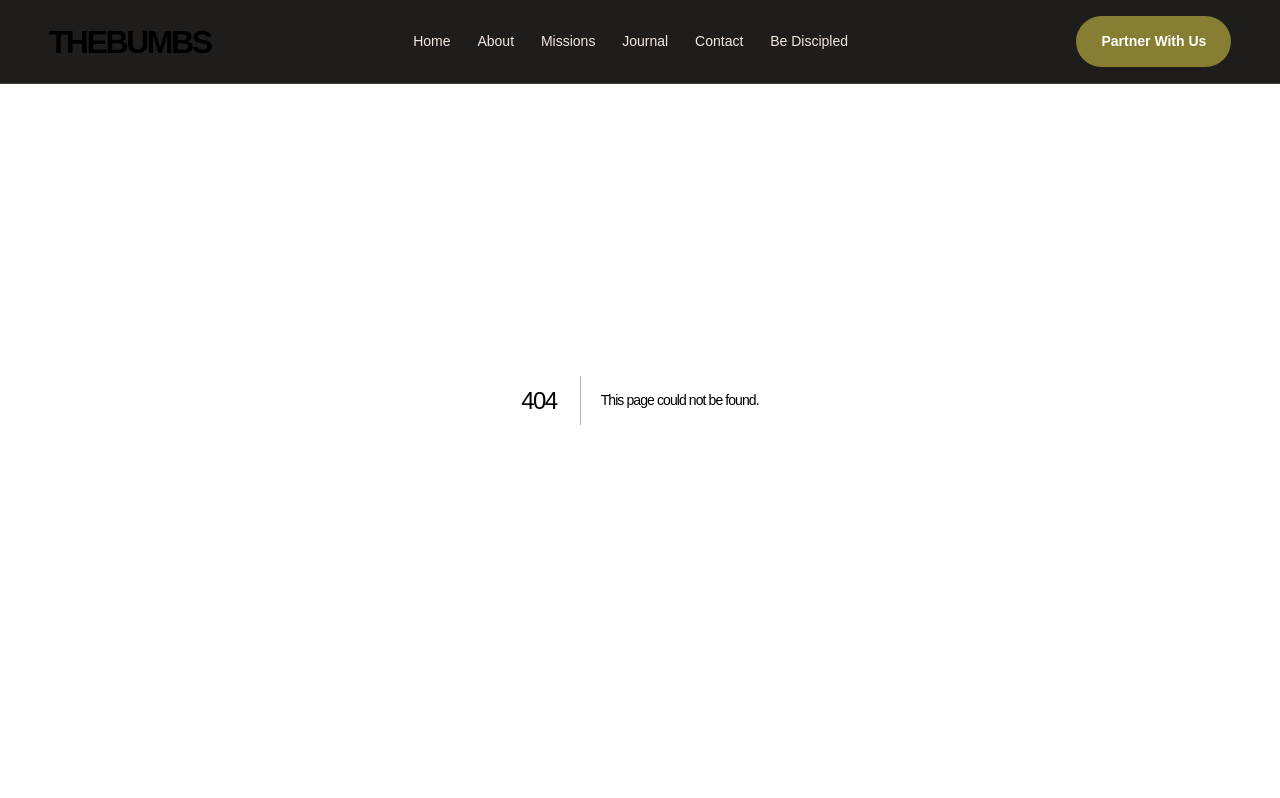
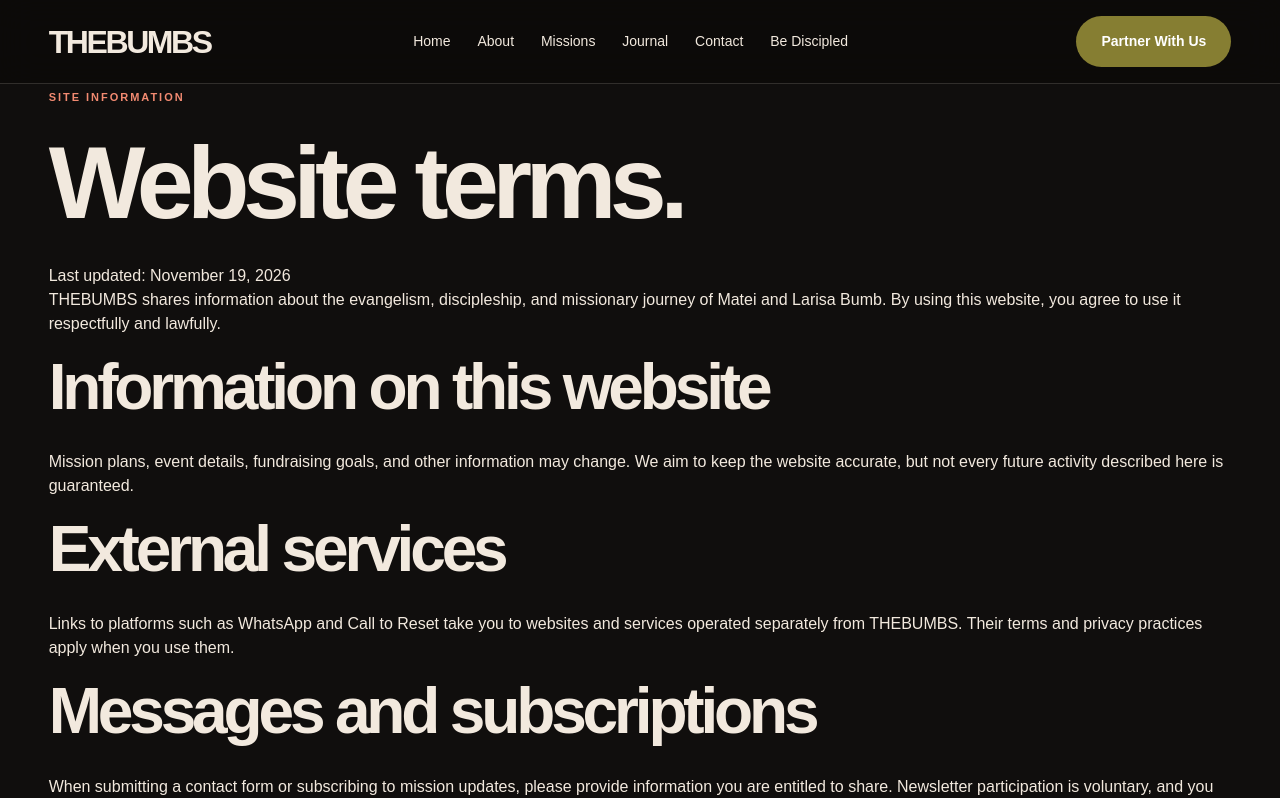
Before and after one commit to bumbmatei-sys/thebumbs-website, a Next.js app: page /terms in a window 1280 px wide. Before the commit this address had no page. Shown: the top 798 px of the page. Built offline with nearby package versions, Linux system fonts and the light colour scheme.

Commit message:
legal: add linked terms information page

```diff
--- /dev/null
+++ b/app/terms/page.tsx
@@ -0,0 +1,17 @@
+import Link from "next/link";
+import type { Metadata } from "next";
+
+export const metadata: Metadata = {title:"Website Terms",description:"Terms for using the THEBUMBS ministry website."};
+
+export default function Terms() {
+  return <main className="legal-page">
+    <span className="eyebrow">SITE INFORMATION</span>
+    <h1>Website terms.</h1>
+    <p className="legal-updated">Last updated: November 19, 2026</p>
+    <p>THEBUMBS shares information about the evangelism, discipleship, and missionary journey of Matei and Larisa Bumb. By using this website, you agree to use it respectfully and lawfully.</p>
+    <section><h2>Information on this website</h2><p>Mission plans, event details, fundraising goals, and other information may change. We aim to keep the website accurate, but not every future activity described here is guaranteed.</p></section>
+    <section><h2>External services</h2><p>Links to platforms such as WhatsApp and Call to Reset take you to websites and services operated separately from THEBUMBS. Their terms and privacy practices apply when you use them.</p></section>
+    <section><h2>Messages and subscriptions</h2><p>When submitting a contact form or subscribing to mission updates, please provide information you are entitled to share. Newsletter participation is voluntary, and you can unsubscribe. Our <Link href="/privacy">privacy policy</Link> explains how information is handled.</p></section>
+    <section><h2>Questions</h2><p>If you have any questions about this website, please <Link href="/contact">get in touch</Link>.</p></section>
+  </main>;
+}
```
